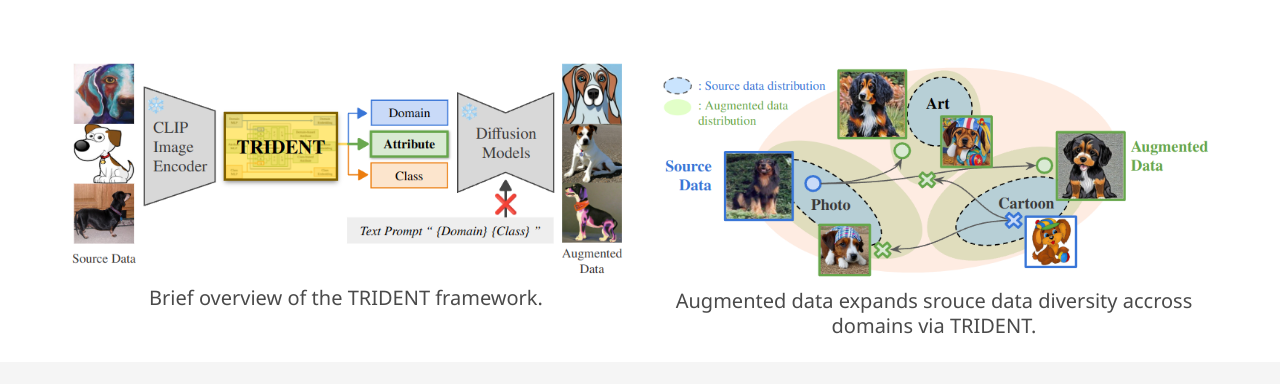
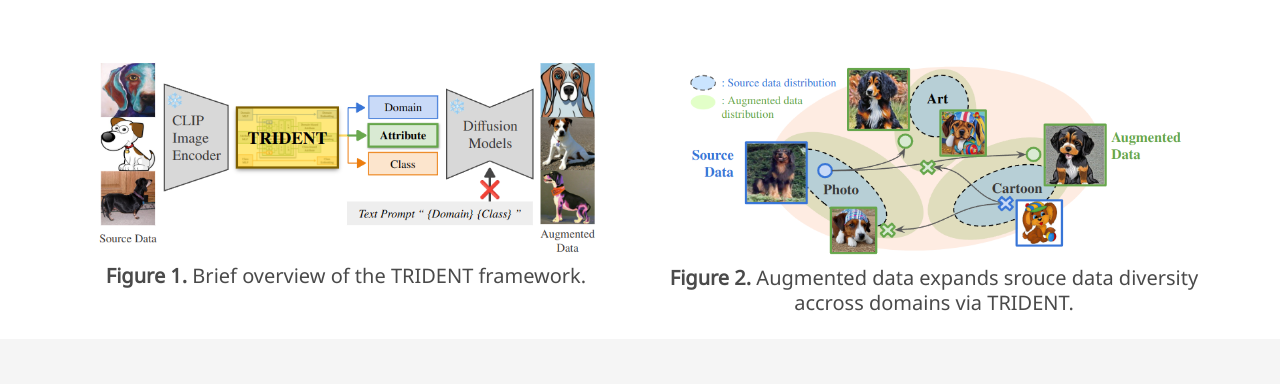
Before and after one commit to youngyoonii/trident-proj, a plain HTML site: page index.html in a window 1280 px wide. Shown: the part 413-797 px from the top of the page. Drawn offline with nearby package versions, Linux system fonts and the light colour scheme; some icons are missing; a web font is replaced by a local one.

Commit message:
Chekcing font size

```diff
--- a/index.html
+++ b/index.html
@@ -109,12 +109,12 @@
 
       <div class="columns is-centered">
         <div class="column is-half has-text-centered">
-          <img src="static/images/concept_sub1.png" alt="MY ALT TEXT"/>
-          <h2 class="subtitle">Brief overview of the TRIDENT framework.</h2>
+          <img src="static/images/concept_sub1.png" alt="MY ALT TEXT" style="max-width: 90%; height: auto; font-size: 12pt"/>
+          <h2 class="subtitle"><b>Figure 1.</b> Brief overview of the TRIDENT framework.</h2>
         </div>
         <div class="column is-half has-text-centered">
-          <img src="static/images/concept_sub2.png" alt="MY ALT TEXT"/>
-          <h2 class="subtitle">Augmented data expands srouce data diversity accross domains via TRIDENT.</h2>
+          <img src="static/images/concept_sub2.png" alt="MY ALT TEXT" style="max-width: 90%; height: auto; font-size: 12pt"/>
+          <h2 class="subtitle"><b>Figure 2.</b> Augmented data expands srouce data diversity accross domains via TRIDENT.</h2>
         </div>
       </div>
     </div>
@@ -155,9 +155,9 @@
     <div class="container">
     <h2 class="title">Main Figure</h2>
       <div class="container has-text-centered">
-        <img src="static/images/main_fig.png" alt="MY ALT TEXT" style="max-width: 90%; height: auto;"/>
+        <img src="static/images/main_fig.png" alt="MY ALT TEXT" style="max-width: 90%; height: auto; font-size: 12pt"/>
         <h2 class="subtitle">
-          Overview of the TRIDENT framework: (1) Extract mean embeddings, which serves as the prototype for decomposing the meaning of image embedding, (2) Train TRIDENT, which is designed to decompose CLIP image embeddings, and (3) Generate data via unCLIP.
+          <b>Figure 3.</b> Overview of the TRIDENT framework: (1) Extract mean embeddings, which serves as the prototype for decomposing the meaning of image embedding, (2) Train TRIDENT, which is designed to decompose CLIP image embeddings, and (3) Generate data via unCLIP.
         </h2>
       </div>
     </div>
```
